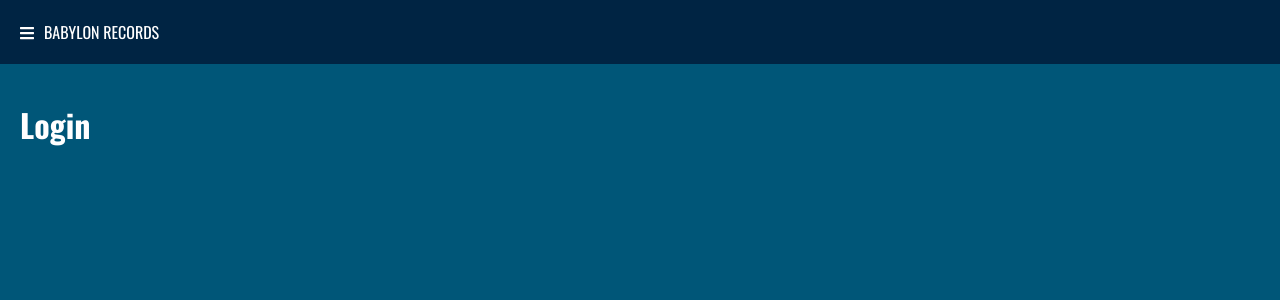
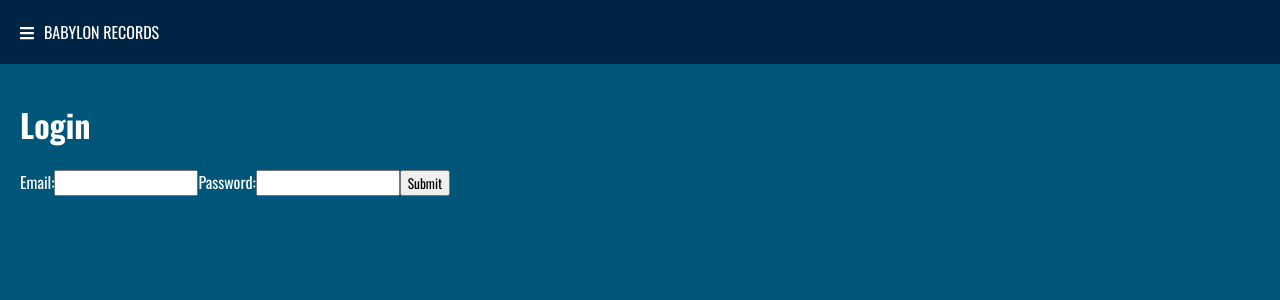
Before and after one commit to dciberlin/record-store-client, a React (Create React App) app: page /login in a window 1280 px wide. Shown: the top 300 px of the page. Built offline with nearby package versions, Linux system fonts and the light colour scheme.

Commit message:
Login Form

```diff
--- a/src/components/Login.js
+++ b/src/components/Login.js
@@ -1,11 +1,55 @@
 import React from 'react';
 
-function Login() {
-  return (
-    <div id="login" className="page thirdColor">
-      <h1>Login</h1>
-    </div>
-  );
+class Login extends React.Component {
+  constructor(props) {
+    super(props);
+    this.state = {
+      email: '',
+      password: ''
+    };
+  }
+
+  handleInputChange(e) {
+    debugger;
+    const name = e.target.name;
+    const value = e.target.value;
+
+    this.setState({
+      [name]: value
+    });
+
+    // if (name === 'email') this.setState({ email: e.target.value });
+    // else if (name === 'password') this.setState({ password: e.target.value });
+  }
+
+  render() {
+    return (
+      <div id="login" className="page thirdColor">
+        <h1>Login</h1>
+        <form onSubmit={this.handleSubmit}>
+          <label>
+            Email:
+            <input
+              name="email"
+              type="text"
+              value={this.state.email}
+              onChange={this.handleInputChange}
+            />
+          </label>
+          <label>
+            Password:
+            <input
+              name="password"
+              type="text"
+              value={this.state.password}
+              onChange={this.handleInputChange}
+            />
+          </label>
+          <input type="submit" value="Submit" />
+        </form>
+      </div>
+    );
+  }
 }
 
 export default Login;
```
